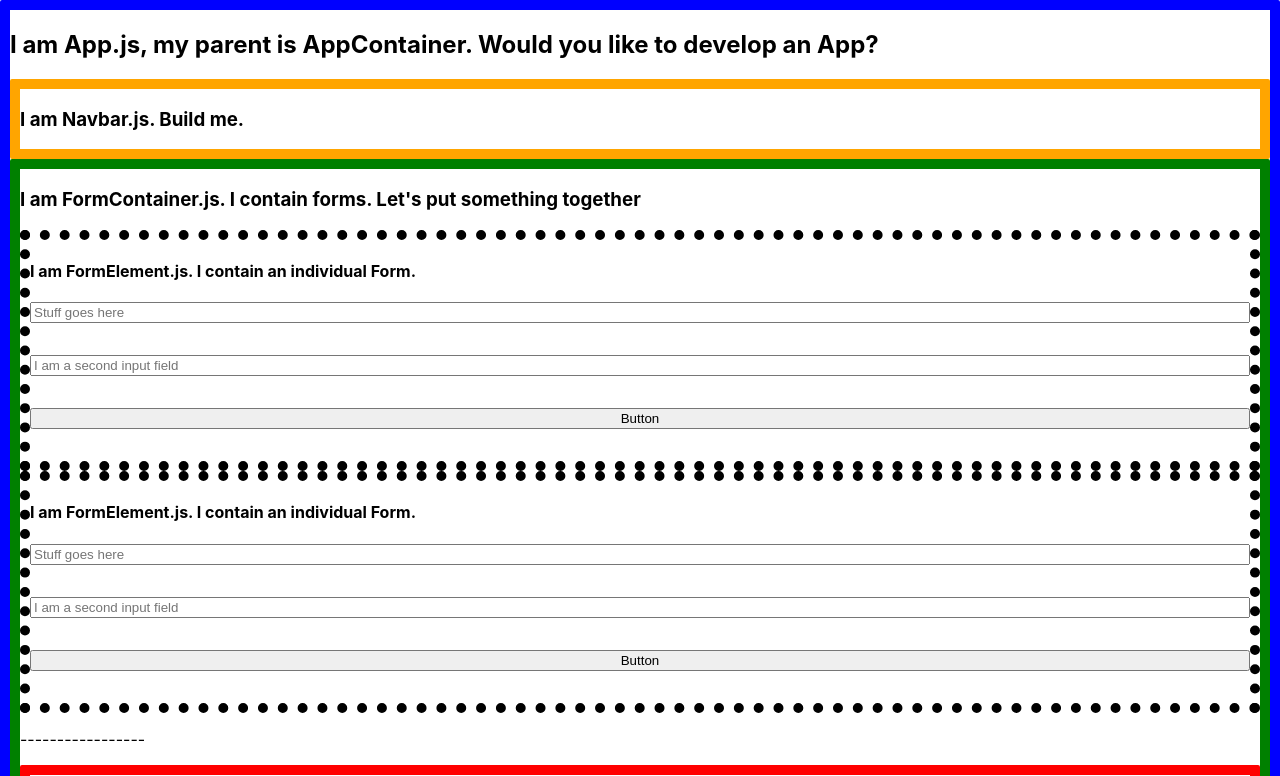
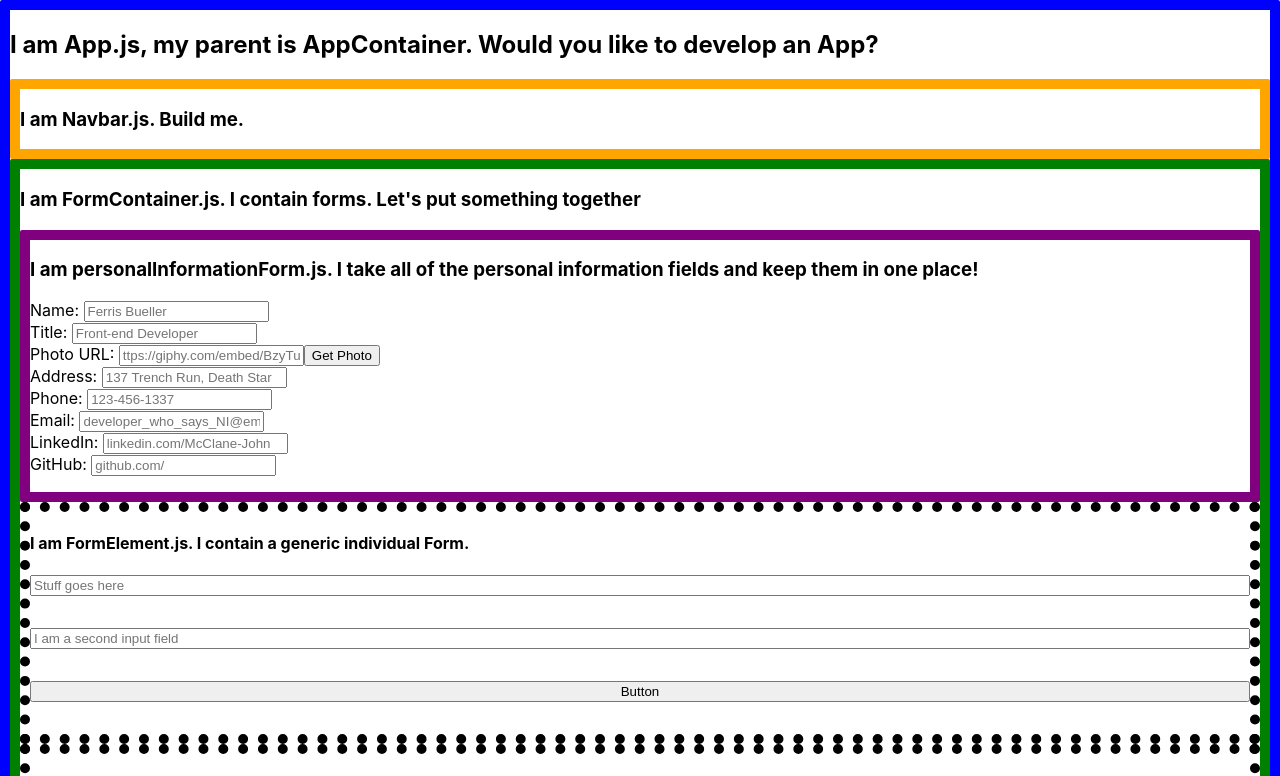
Before and after one commit to dianaroemer/cv-application-project, a React (Create React App) app: page / in a window 1280 px wide. Shown: the top 776 px of the page. Built offline with nearby package versions, Linux system fonts and the light colour scheme.

Commit message:
Fill out personalInformationForm with detailed input fields

```diff
--- /dev/null
+++ b/src/Components/Field Components/PersonalInformationForm.js
@@ -0,0 +1,67 @@
+import React, { Component } from 'react'
+
+class PersonalInformationForm extends Component {
+    constructor(props) {
+        super(props);
+    }
+
+    render() {
+
+        return (
+            <div className='personalInformationForm' style={{borderStyle: 'solid', borderRadius: 2, borderColor: 'purple', borderWidth: 10}}>
+                <h3>I am personalInformationForm.js. I take all of the personal information fields and keep them in one place!</h3>
+                <div className='nameFieldContainer'>
+                    Name: <input className="inputField" type="text" placeholder='Ferris Bueller'></input>
+                </div>
+                <div className='titleFieldContainer'>
+                    Title: <input className="inputField" type="text" placeholder='Front-end Developer'>
+                    </input>
+                </div>
+                <div className='photoFieldContainer'>
+                    Photo URL: <input className="inputField" type="url" placeholder='ttps://giphy.com/embed/BzyTuYCmvSORqs1ABM'></input>
+                    <button type="button">Get Photo</button>
+                </div>
+                <div className='addressFieldContainer'>
+                    Address: <input className="inputField" type="text" placeholder='137 Trench Run, Death Star'></input>
+                </div>
+                <div className='phoneFieldContainer'>
+                    Phone: <input className="inputField" type="tel" placeholder='123-456-1337'></input>
+                </div>
+                <div className='emailFieldContainer'>
+                    Email: <input className="inputField" type="tel" placeholder='developer_who_says_NI@email.com'></input>
+                </div>
+                <div className='linkedInFieldContainer'>
+                    LinkedIn: <input className="inputField" type="url" placeholder='linkedin.com/McClane-John'></input>
+                </div>
+                <div className='gitHubFieldContainer'>
+                    GitHub: <input className="inputField" type="url" placeholder='github.com/'></input>
+                </div>
+
+
+
+                <p></p>
+                {/* <button type="submit" onClick={e => e.preventDefault()}>Submit</button> */}
+                <p></p>
+            </div>
+        )
+    }
+}
+
+export default PersonalInformationForm;
+
+/*
+
+--- Personal Information ---
+First Name:
+Last Name:
+Title:
+Photo?:
+Address:
+Phone Number:
+Email:
+LinkedIn:
+Github:
+Description/Short Bio:
+
+
+*/
--- a/src/Components/FormContainer.js
+++ b/src/Components/FormContainer.js
@@ -1,6 +1,8 @@
 import React, { Component } from 'react'
 import FormElement from './FormElement';
 import PreviewContainer from './PreviewContainer';
+import PersonalInformationForm from './Field Components/PersonalInformationForm';
+
 
 class FormContainer extends Component {
     constructor(props) {
@@ -12,6 +14,7 @@ class FormContainer extends Component {
         return (
             <div className='FormContainer' style={{borderStyle: 'solid', borderRadius: 2, borderColor: 'green', borderWidth: 10}}>
                 <h3>I am FormContainer.js. I contain forms. Let's put something together</h3>
+                <PersonalInformationForm/>
                 <FormElement/>
                 <FormElement/>
                 <p>-----------------</p>
--- a/src/Components/FormElement.js
+++ b/src/Components/FormElement.js
@@ -1,5 +1,6 @@
 import React, { Component } from 'react'
 import './Styling/FormElementStyle.css'
+import PersonalInformationForm from './Field Components/PersonalInformationForm';
 
 class FormElement extends Component {
     constructor(props) {
@@ -10,7 +11,7 @@ class FormElement extends Component {
 
         return (
             <form className='formElement' style={{borderStyle: 'dotted', borderRadius: 2, borderWidth: 10}}>
-                <h4>I am FormElement.js. I contain an individual Form. </h4>
+                <h4>I am FormElement.js. I contain a generic individual Form. </h4>
                 <input className="inputField" type="text" placeholder='Stuff goes here'></input>
                 <p></p>
                 <input className="inputField" type="text" placeholder='I am a second input field'></input>
```
